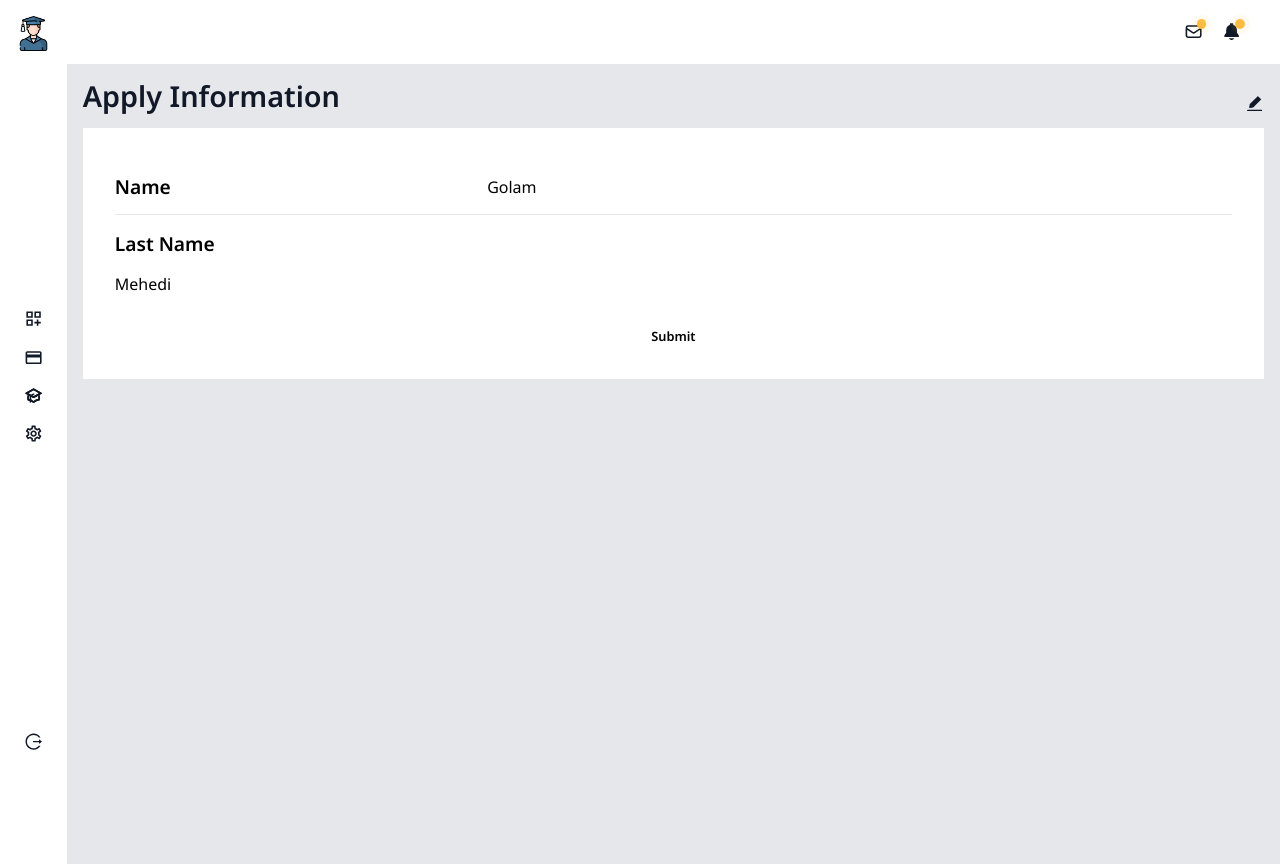
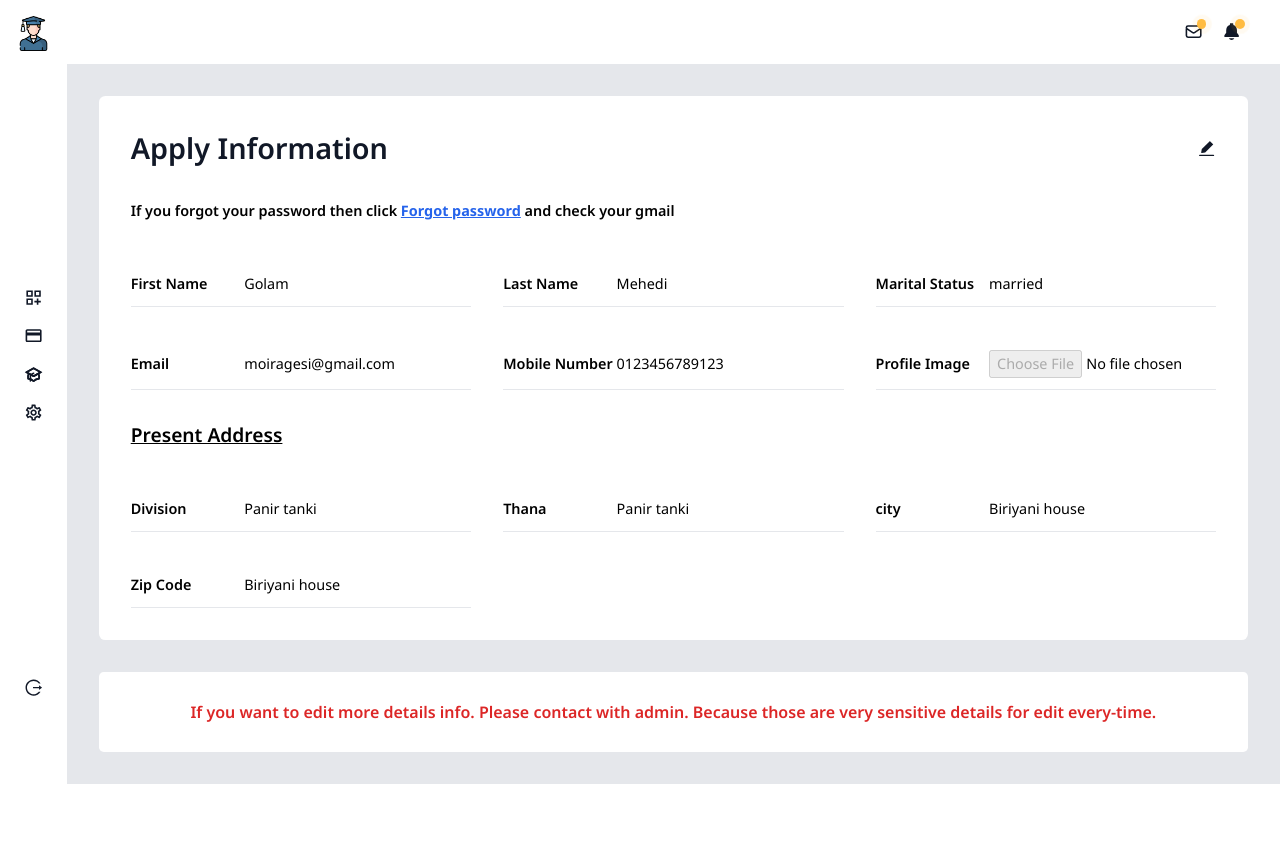
Before and after one commit to abusaidshabib/univast-client, a React (Vite) app: page /student/setting in a window 1280 px wide. After the commit the page ends 800 px from the top, so only its background shows below. Built offline with nearby package versions, Linux system fonts and the light colour scheme.

Commit message:
settings done

```diff
--- a/src/Components/Main/Admission/AdmissionForm.jsx
+++ b/src/Components/Main/Admission/AdmissionForm.jsx
@@ -271,7 +271,7 @@ const AdmissionForm = () => {
             <br />
             <select
               className="w-full bg-primary-800/50 text-p-white py-5 px-5 text-xl rounded-md"
-              {...register("religion", { required: true })}
+              {...register("marital", { required: true })}
             >
               <option className="text-p-white">Select Type...</option>
               <option className="text-p-white" value="Single">
--- /dev/null
+++ b/src/Components/StudentDashboard/Settings/EditForm.jsx
@@ -0,0 +1,188 @@
+import { useState } from "react";
+import { useForm } from "react-hook-form";
+import { AiFillEdit } from "react-icons/ai";
+
+const EditForm = () => {
+  const {
+    register,
+    handleSubmit,
+    formState: { errors },
+  } = useForm();
+  const onSubmit = (data) => console.log(data);
+  console.log(errors);
+
+  const [status, setStatus] = useState(true);
+  return (
+    <form
+      className="bg-white p-10 grid grid-cols-3 gap-10 rounded-lg"
+      onSubmit={handleSubmit(onSubmit)}
+    >
+      <div className="flex justify-between items-center text-gray-900 col-span-3">
+        <div>
+          <p className="text-4xl font-semibold">Apply Information</p>
+        </div>
+        <div>
+          <AiFillEdit
+            onClick={() => setStatus(!status)}
+            className={`text-2xl ${!status ? "text-blue-600" : ""} `}
+          />
+        </div>
+      </div>
+      <p className="col-span-3 text-lg"> If you forgot your password then click <span className="text-blue-600 underline font-bold">Forgot password</span> and check your gmail
+      </p>
+      <div className="grid grid-cols-3 items-center border-b">
+        <label className="text-lg col-span-1" htmlFor="firstname">
+          First Name
+        </label>
+        <input
+          className={`w-full outline-none py-2 text-lg font-normal col-span-2 bg-transparent ${
+            status ? "" : "border-b-2 border-blue-600"
+          }`}
+          type="text"
+          disabled={status}
+          defaultValue="Golam"
+          {...register("firstname", { required: true })}
+        />
+      </div>
+
+      <div className="grid grid-cols-3 items-center border-b">
+        <label className="text-lg col-span-1" htmlFor="lastname">
+          Last Name
+        </label>
+        <input
+          className={`w-full outline-none py-2 text-lg font-normal col-span-2 bg-transparent ${
+            status ? "" : "border-b-2 border-blue-600"
+          }`}
+          type="text"
+          disabled={status}
+          defaultValue="Mehedi"
+          {...register("lastname", { required: true })}
+        />
+      </div>
+
+      <div className="grid grid-cols-3 items-center border-b">
+        <label className="text-lg col-span-1" htmlFor="marital">
+          Marital Status
+        </label>
+        <input
+          className={`w-full outline-none py-2 text-lg font-normal col-span-2 bg-transparent ${
+            status ? "" : "border-b-2 border-blue-600"
+          }`}
+          type="text"
+          disabled={status}
+          defaultValue="married"
+          {...register("marital", { required: true })}
+        />
+      </div>
+      <div className="grid grid-cols-3 items-center border-b">
+        <label className="text-lg col-span-1" htmlFor="email">
+          Email
+        </label>
+        <input
+          className={`w-full outline-none py-2 text-lg font-normal col-span-2 bg-transparent ${
+            status ? "" : "border-b-2 border-blue-600"
+          }`}
+          type="text"
+          disabled={status}
+          defaultValue="moiragesi@gmail.com"
+          {...register("email", { required: true })}
+        />
+      </div>
+      <div className="grid grid-cols-3 items-center border-b">
+        <label className="text-lg col-span-1" htmlFor="mobile">
+          Mobile Number
+        </label>
+        <input
+          className={`w-full outline-none py-2 text-lg font-normal col-span-2 bg-transparent ${
+            status ? "" : "border-b-2 border-blue-600"
+          }`}
+          type="text"
+          disabled={status}
+          defaultValue="0123456789123"
+          {...register("mobile", { required: true })}
+        />
+      </div>
+      <div className="grid grid-cols-3 items-center border-b">
+        <label className="text-lg col-span-1" htmlFor="profile-image">
+          Profile Image
+        </label>
+        <input
+          className={`w-full outline-none py-2 text-lg font-normal col-span-2 bg-transparent ${
+            status ? "" : "border-b-2 border-blue-600"
+          }`}
+          type="file"
+          accept="image/*"
+          disabled={status}
+          {...register("profile-image", { required: true })}
+        />
+      </div>
+      <p className="col-span-3 text-2xl underline">Present Address</p>
+      <div className="grid grid-cols-3 items-center border-b">
+        <label className="text-lg col-span-1" htmlFor="state-division">
+          Division
+        </label>
+        <input
+          className={`w-full outline-none py-2 text-lg font-normal col-span-2 bg-transparent ${
+            status ? "" : "border-b-2 border-blue-600"
+          }`}
+          type="text"
+          disabled={status}
+          defaultValue="Panir tanki"
+          {...register("state-division", { required: true })}
+        />
+      </div>
+      <div className="grid grid-cols-3 items-center border-b">
+        <label className="text-lg col-span-1" htmlFor="thana">
+          Thana
+        </label>
+        <input
+          className={`w-full outline-none py-2 text-lg font-normal col-span-2 bg-transparent ${
+            status ? "" : "border-b-2 border-blue-600"
+          }`}
+          type="text"
+          disabled={status}
+          defaultValue="Panir tanki"
+          {...register("thana", { required: true })}
+        />
+      </div>
+      <div className="grid grid-cols-3 items-center border-b">
+        <label className="text-lg col-span-1" htmlFor="city">
+          city
+        </label>
+        <input
+          className={`w-full outline-none py-2 text-lg font-normal col-span-2 bg-transparent ${
+            status ? "" : "border-b-2 border-blue-600"
+          }`}
+          type="text"
+          disabled={status}
+          defaultValue="Biriyani house"
+          {...register("city", { required: true })}
+        />
+      </div>
+      <div className="grid grid-cols-3 items-center border-b">
+        <label className="text-lg col-span-1" htmlFor="zip-code">
+          Zip Code
+        </label>
+        <input
+          className={`w-full outline-none py-2 text-lg font-normal col-span-2 bg-transparent ${
+            status ? "" : "border-b-2 border-blue-600"
+          }`}
+          type="text"
+          disabled={status}
+          defaultValue="Biriyani house"
+          {...register("zip-code", { required: true })}
+        />
+      </div>
+      {!status ? (
+        <input
+          className="py-3 bg-gray-900 rounded-md text-white uppercase tracking-widest text-lg"
+          type="submit"
+        />
+      ) : (
+        <></>
+      )}
+    </form>
+  );
+};
+
+export default EditForm;
--- a/src/Pages/StudentDashboard/Ssetting.jsx
+++ b/src/Pages/StudentDashboard/Ssetting.jsx
@@ -1,67 +1,18 @@
-import { useState } from "react";
-import { useForm } from "react-hook-form";
-import { AiFillEdit } from "react-icons/ai";
+import EditForm from "../../Components/StudentDashboard/Settings/EditForm";
+
 
 const Ssetting = () => {
-  const {
-    register,
-    handleSubmit,
-    formState: { errors },
-  } = useForm();
-  const onSubmit = (data) => console.log(data);
-  console.log(errors);
 
-  const [status, setStatus] = useState(true);
 
 
   return (
-    <div className="bg-gray-200 w-full min-h-screen p-5 font-semibold">
-      <div className="flex justify-between items-center text-gray-900">
-        <div>
-          <p className="text-4xl pb-5 font-semibold">Apply Information</p>
+    <div className="bg-gray-200 w-full min-h-[calc(100vh-80px)] font-semibold p-10 grid gap-10">
+      <EditForm></EditForm>
+        <div className="bg-white rounded-md grid place-content-center">
+          <p className="text-red-600 text-xl">
+            If you want to edit more details info. Please contact with admin. Because those are very sensitive details for edit every-time.
+          </p>
         </div>
-        <div>
-          <AiFillEdit
-            onClick={() => setStatus(!status)}
-            className={`text-2xl ${!status ? "text-blue-600" : ""} `}
-          />
-        </div>
-      </div>
-      <form
-        className="bg-white p-10 grid gap-5"
-        onSubmit={handleSubmit(onSubmit)}
-      >
-        <div className="grid grid-cols-3 items-center border-b">
-          <label className="text-2xl col-span-1" htmlFor="firstname">
-            Name
-          </label>
-          <input
-            className={`w-full outline-none py-5 text-xl font-normal rounded-md col-span-2 ${
-              status ? "bg-transparent" : "bg-gray-200 px-5"
-            }`}
-            type="text"
-            disabled={status}
-            defaultValue="Golam"
-            {...register("firstname", { required: true })}
-          />
-        </div>
-        <div>
-          <label className="text-2xl" htmlFor="firstname">
-            Last Name
-          </label>
-          <input
-            className={`w-full outline-none py-5 text-xl font-normal rounded-md ${
-              status ? "bg-transparent" : "bg-gray-200 px-5"
-            }`}
-            type="text"
-            disabled={status}
-            defaultValue="Mehedi"
-            {...register("firstname", { required: true })}
-          />
-          <br />
-        </div>
-        <input type="submit" />
-      </form>
     </div>
   );
 };
```
